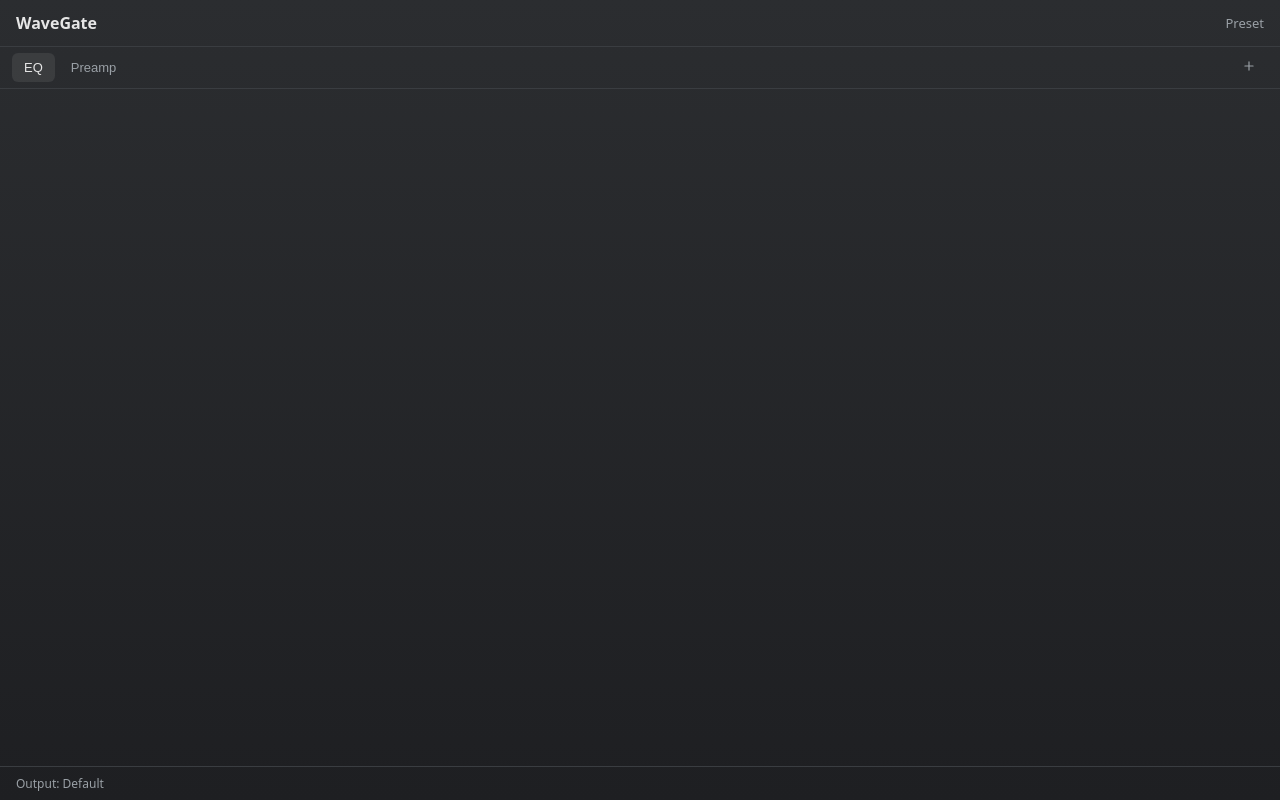
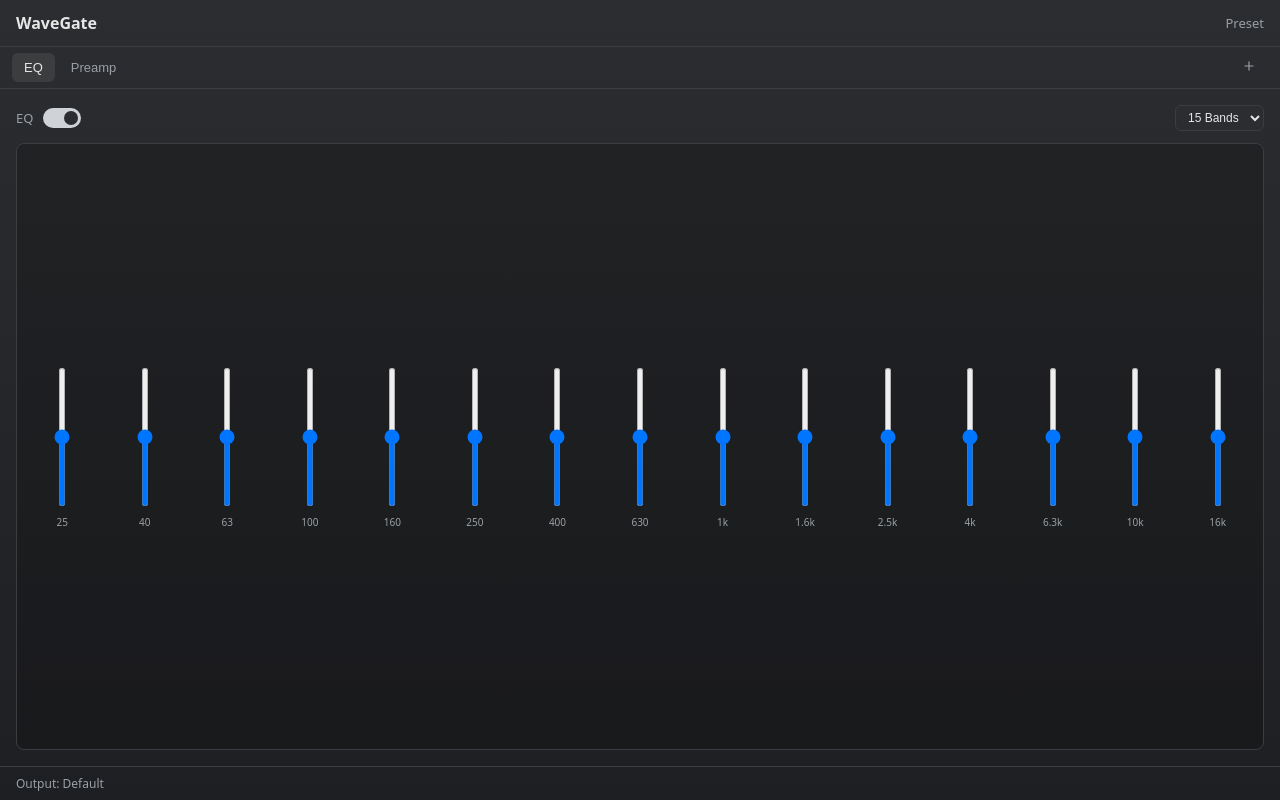
Before and after one commit to Antoniaina/WaveGate, a website built with Vite: page index.html in a window 1280 px wide. Built offline with nearby package versions, Linux system fonts and the light colour scheme.

Commit message:
feat: add bipolar gain visualization for EQ sliders

```diff
--- a/index.html
+++ b/index.html
@@ -4,6 +4,7 @@
     <meta charset="UTF-8" />
     <link rel="stylesheet" href="/src/base.css" />
     <link rel="stylesheet" href="/src/tabs.css" />
+    <link rel="stylesheet" href="/src/eq.css">
     <meta name="viewport" content="width=device-width, initial-scale=1.0" />
     <title>WaveGate</title>
   </head>
@@ -33,7 +34,26 @@
 
       <main class="content">
         <section class="tab-panel active" id="tab-eq">
-          <div class="placeholder"></div>
+          <div class="eq-container">
+            <div class="eq-header">
+              <div class="eq-toggle">
+                <span class="eq-label">EQ</span>
+
+                <label class="switch">
+                  <input type="checkbox" id="eq-enabled" checked />
+                  <span class="slider"></span>
+                </label>
+              </div>
+
+              <select id="eq-bands-select">
+                <option value="15">15 Bands</option>
+                <option value="31">31 Bands</option>
+                <option value="custom">Custom</option>
+              </select>
+            </div>
+
+            <div class="eq-sliders" id="eq-sliders"></div>
+          </div>
         </section>
 
         <section class="tab-panel" id="tab-preamp">
--- /dev/null
+++ b/src/eq.css
@@ -0,0 +1,116 @@
+.eq-container {
+    height: 100%;
+    display: flex;
+    flex-direction: column;
+    gap: 12px;
+}
+
+.eq-header {
+    display: flex;
+    align-items: center;
+    justify-content: space-between;
+}
+
+.eq-toggle {
+    display: flex;
+    align-items: center;
+    gap: 10px;
+    font-size: 13px;
+    color: var(--text-main);
+}
+
+.eq-label {
+    font-size: 13px;
+    color: var(--text-muted);
+}
+
+.switch {
+    position: relative;
+    width: 38px;
+    height: 20px;
+}
+
+.switch input {
+    opacity: 0;
+    width: 0;
+    height: 0;
+}
+
+.slider {
+    position: absolute;
+    inset: 0;
+    background: var(--border);
+    border-radius: 999px;
+    transition: background 0.2s;
+}
+
+.slider::before {
+    content: "";
+    position: absolute;
+    width: 14px;
+    height: 14px;
+    left: 3px;
+    right: 3px;
+    bottom: 3px;
+    top: 3px;
+    background: var(--text-muted);
+    border-radius: 50%;
+    transition: transform 0.2s, background 0.2s;
+}
+
+.switch input:checked + .slider {
+    background: #cfd3d8;
+}
+
+.switch input:checked + .slider::before {
+    transform: translateX(18px);
+    background: var(--bg-panel)
+    }
+
+.switch:hover .slider {
+    filter: brightness(1.05);
+}
+
+#eq-bands-select {
+    background: var(--bg-panel);
+    color: var(--text-main);
+    border: 1px solid var(--border);
+    padding: 4px 8px;
+    border-radius: 6px;
+    font-size: 12px;
+}
+
+.eq-sliders {
+    flex: 1;
+    display: flex;
+    gap: 8px;
+    align-items: center;
+    justify-content: center;
+    padding: 8px;
+    border: 1px solid var(--border);
+    border-radius: 8px;
+    background: rgba(0, 0, 0, 0.2);
+    overflow-x: auto;
+}
+
+.eq-band {
+    display: flex;
+    flex: 1;
+    flex-direction: column;
+    align-items: center;
+    gap: 6px;
+    width: 22px;
+    padding: 16px;
+}
+
+.eq-band input[type="range"] {
+    writing-mode: bt-lr;
+    -webkit-appearance: slider-vertical;
+    width: 6px;
+    height: 140px;
+}
+
+.eq-band span {
+    font-size: 10px;
+    color: var(--text-muted);
+}
--- a/src/main.ts
+++ b/src/main.ts
@@ -1,5 +1,49 @@
 const tabs = document.querySelectorAll<HTMLButtonElement>(".tab");
 const panels = document.querySelectorAll<HTMLElement>(".tab-panel");
+const eqSliders = document.getElementById("eq-sliders")!;
+const bandsSelect = document.getElementById("eq-bands-select") as HTMLSelectElement;
+const eqEnabled = document.getElementById("eq-enabled") as HTMLInputElement;
+
+const FREQUENCIES_15 = [
+  25, 40, 63, 100, 160,
+  250, 400, 630, 1000,
+  1600, 2500, 4000, 6300, 10000, 16000
+];
+
+const FREQUENCIES_31 = [
+  20, 25, 31, 40, 50, 63, 80, 100,
+  125, 160, 200, 250, 315, 400,
+  500, 630, 800, 1000, 1250, 1600,
+  2000, 2500, 3150, 4000, 5000,
+  6300, 8000, 10000, 12500, 16000, 20000
+];
+
+function createSliders(freqs: number[]) {
+  eqSliders.innerHTML = "";
+
+  freqs.forEach(freq => {
+    const band = document.createElement("div");
+    band.className = "eq-band";
+
+    const slider = document.createElement("input");
+    slider.type = "range";
+    slider.min = "-12";
+    slider.max = "12";
+    slider.step = "0.1";
+    slider.value = "0";
+
+    slider.addEventListener("input", () => {
+      console.log(`Freq ${freq}Hz: ${slider.value} dB`);
+    });
+
+    const label = document.createElement("span");
+    label.textContent = freq >= 1000 ? `${freq / 1000}k` : `${freq}`;
+
+    band.appendChild(slider);
+    band.appendChild(label);
+    eqSliders.appendChild(band);
+  });
+}
 
 tabs.forEach((tab) => {
   tab.addEventListener("click", () => {
@@ -18,3 +62,20 @@ tabs.forEach((tab) => {
     document.getElementById(`tab-${target}`)?.classList.add("active");
   });
 });
+
+createSliders(FREQUENCIES_15);
+
+bandsSelect.addEventListener("change", () => {
+  if (bandsSelect.value === "15") {
+    createSliders(FREQUENCIES_15);
+  } else if (bandsSelect.value === "31") {
+    createSliders(FREQUENCIES_31);
+  }
+});
+
+eqEnabled.addEventListener("change", () => {
+  eqSliders.style.opacity = eqEnabled.checked ? "1" : "0.4";
+  eqSliders.style.pointerEvents = eqEnabled.checked ? "auto" : "none";
+
+  console.log("EQ enabled:", eqEnabled.checked);
+});
```
